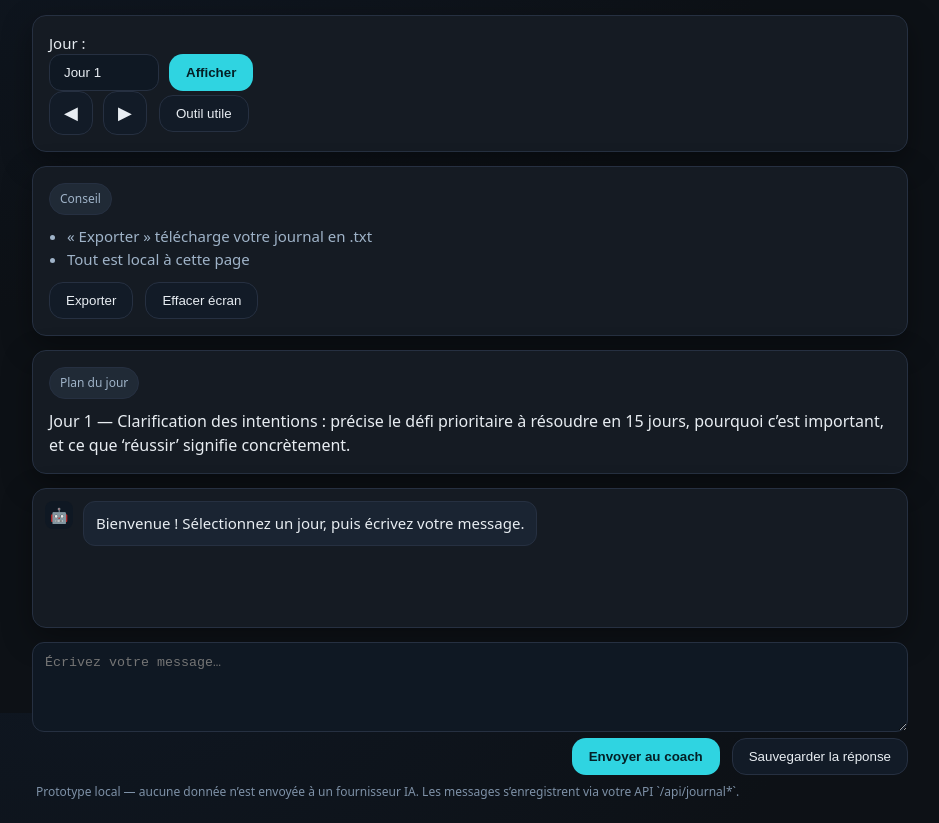
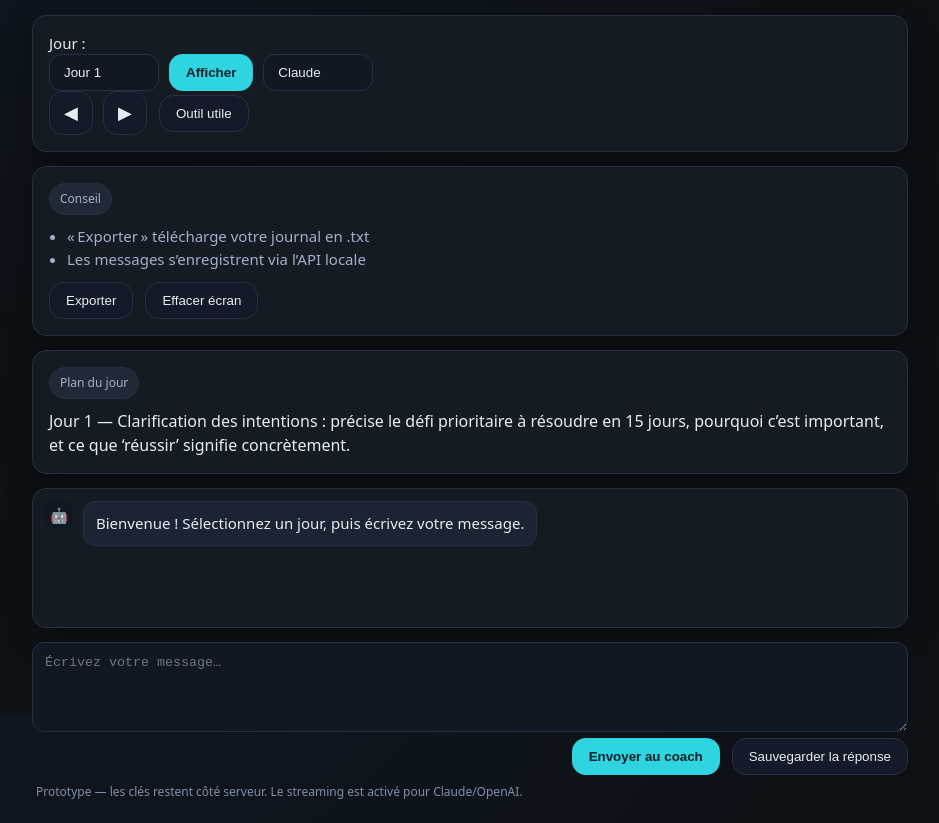
Before and after one commit to selim-ebf-deen/coachbot, a website: page public/index.html in a window 1280 px wide. Shown: the part 87-910 px from the top of the page, without its empty margins (170-1109 px from the left). Drawn offline with Linux system fonts and the light colour scheme; no server answers.

Commit message:
Update index.html

```diff
--- a/public/index.html
+++ b/public/index.html
@@ -18,10 +18,15 @@
         <div>
           <label for="daySelect">Jour :</label>
           <div class="dayline">
-            <select id="daySelect" class="select">
-              <!-- 1..15 -->
+            <select id="daySelect" class="select"></select>
+            <button id="btnShow" class="btn primary">Afficher</button>
+
+            <!-- Sélecteur de fournisseur IA -->
+            <select id="provider" class="select" title="Fournisseur IA">
+              <option value="anthropic" selected>Claude</option>
+              <option value="openai">OpenAI</option>
+              <option value="gemini">Gemini</option>
             </select>
-            <button id="btnShow" class="btn primary">Afficher</button>
           </div>
         </div>
       </div>
@@ -38,10 +43,9 @@
     <section class="card hint">
       <div class="chip">Conseil</div>
       <ul class="hintlist">
-        <li>« Exporter » télécharge votre journal en .txt</li>
-        <li>Tout est local à cette page</li>
+        <li>« Exporter » télécharge votre journal en .txt</li>
+        <li>Les messages s’enregistrent via l’API locale</li>
       </ul>
-
       <div class="row gap">
         <button id="btnExport" class="btn">Exporter</button>
         <button id="btnClear" class="btn">Effacer écran</button>
@@ -63,7 +67,7 @@
         <button id="btnSend" class="btn primary">Envoyer au coach</button>
         <button id="btnSave" class="btn">Sauvegarder la réponse</button>
       </div>
-      <p class="footnote">Prototype local — aucune donnée n’est envoyée à un fournisseur IA. Les messages s’enregistrent via votre API `/api/journal*`.</p>
+      <p class="footnote">Prototype — les clés restent côté serveur. Le streaming est activé pour Claude/OpenAI.</p>
     </section>
   </main>
 
```
